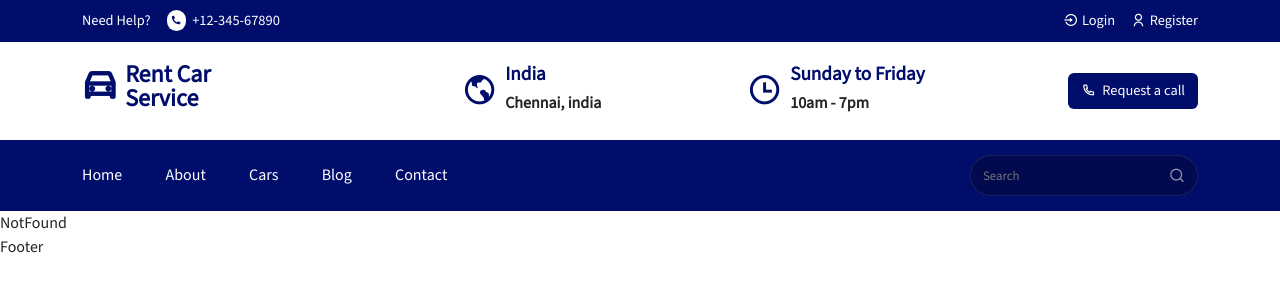
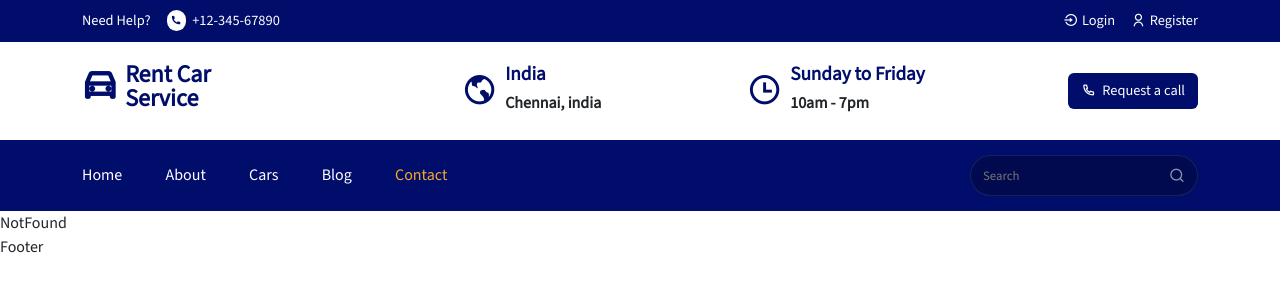
Before and after one commit to navanee1609/car-rent, a React (Create React App) app: page /contact in a window 1280 px wide. Shown: the top 300 px of the page. Built offline with nearby package versions, Linux system fonts and the light colour scheme.

Commit message:
style active element

```diff
--- a/src/styles/header.css
+++ b/src/styles/header.css
@@ -173,3 +173,8 @@
   color: rgba(255, 255, 255, 0.555);
   cursor: pointer;
 }
+
+/* active element */
+.nav__active {
+  color: #f9a826;
+}
```
